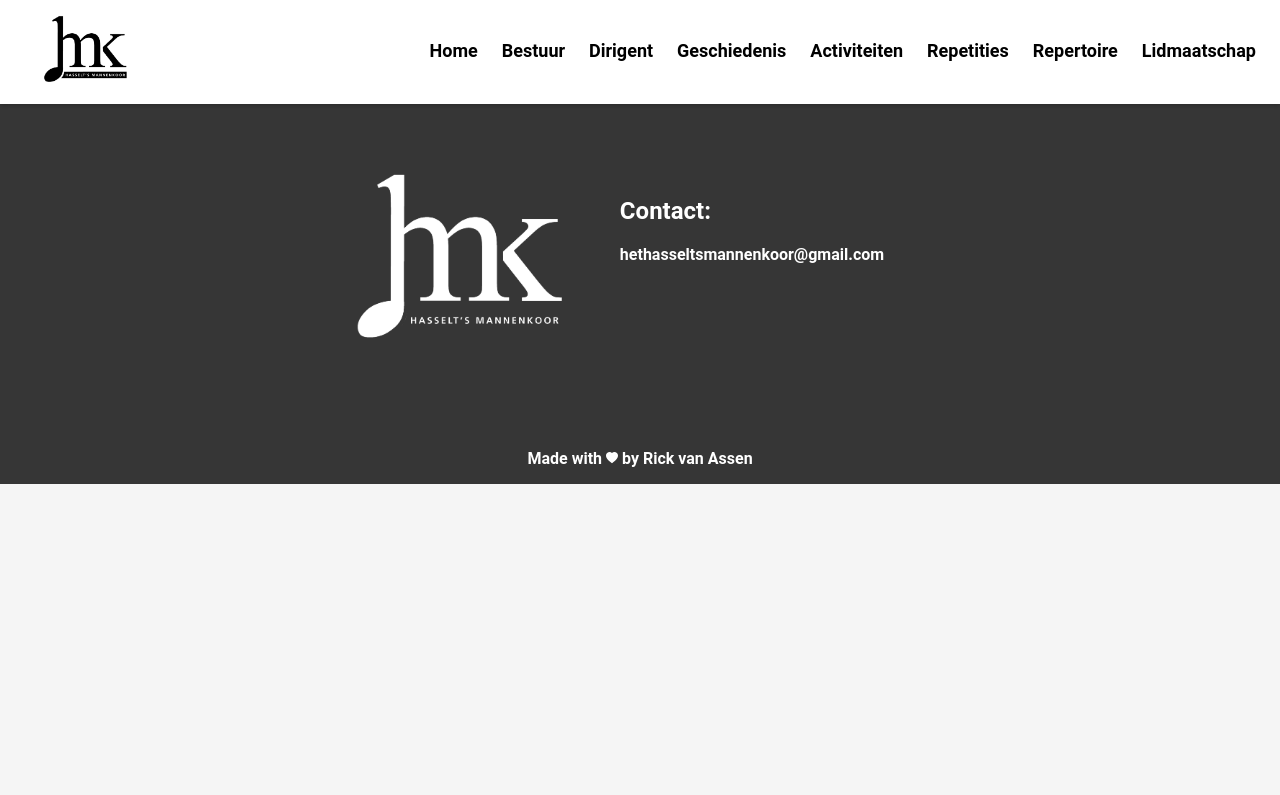
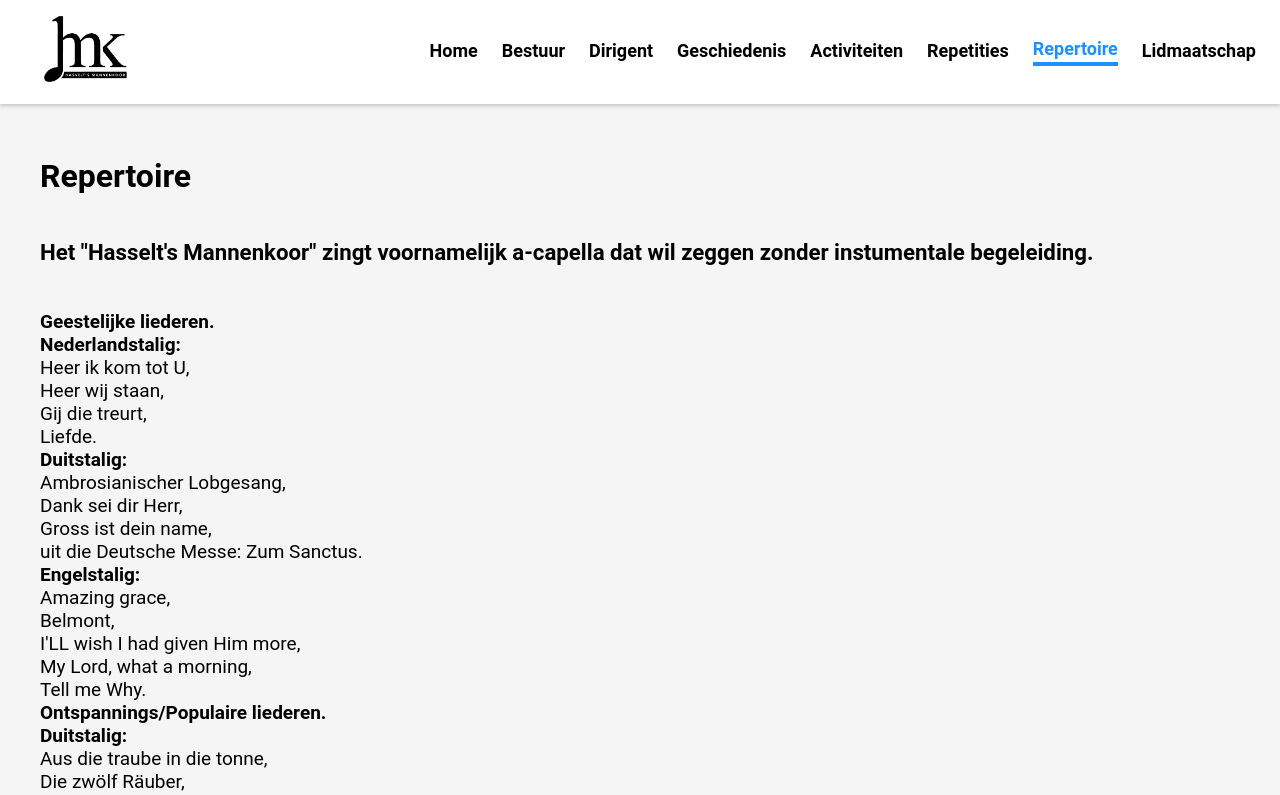
Before and after one commit to Rick-VA/mannenkoor-hasselt, a Vue app: page /repertoire in a window 1280 px wide. Shown: the top 795 px of the page. Built offline with nearby package versions, Linux system fonts and the light colour scheme.

Commit message:
Repertoire page

```diff
--- a/src/router/index.js
+++ b/src/router/index.js
@@ -5,6 +5,7 @@ import DirigentView from '../views/DirigentView.vue'
 import GeschiedenisView from '../views/GeschiedenisView.vue'
 import ActiviteitenView from '../views/ActivityView.vue'
 import RepetitiesView from '../views/RepetitiesView.vue'
+import RepertoireView from '../views/RepertoireView.vue'
 
 const router = createRouter({
   history: createWebHistory(import.meta.env.BASE_URL),
@@ -38,6 +39,11 @@ const router = createRouter({
       path: '/repetities',
       name: 'repetities',
       component: RepetitiesView
+    },
+    {
+      path: '/repertoire',
+      name: 'repertoire',
+      component: RepertoireView
     }
   ],
   linkExactActiveClass: 'activeLink',
--- /dev/null
+++ b/src/views/RepertoireView.vue
@@ -0,0 +1,114 @@
+<template>
+
+  <div class="bestuur-header">
+    <h1><b>Repertoire</b></h1>
+  </div>
+  <div class="bestuur-text">
+    <p>
+      <h3>Het "Hasselt's Mannenkoor" zingt voornamelijk a-capella dat wil zeggen zonder instumentale begeleiding.</h3>
+      <br>
+      <b>Geestelijke liederen.</b>
+      <br>
+      <b>Nederlandstalig:</b>
+      <br>
+      Heer ik kom tot U,
+      <br>
+      Heer wij staan,
+      <br>
+      Gij die treurt,
+      <br>
+      Liefde.
+      <br>
+      <b>Duitstalig:</b>
+      <br>
+      Ambrosianischer Lobgesang,
+      <br>
+      Dank sei dir Herr,
+      <br>
+      Gross ist dein name,
+      <br>
+      uit die Deutsche Messe: Zum Sanctus.
+      <br>
+      <b>Engelstalig:</b>
+      <br>
+      Amazing grace,
+      <br>
+      Belmont,
+      <br>
+      I'LL wish I had given Him more,
+      <br>
+      My Lord, what a morning,
+      <br>
+      Tell me Why.
+      <br>
+      <b>Ontspannings/Populaire liederen.</b>
+      <br>
+      <b>Duitstalig:</b>
+      <br>
+      Aus die traube in die tonne,
+      <br>
+      Die zwölf Räuber,
+      <br>
+      Ritters Abschied,
+      <br>
+      Wiegenlied.
+      <br>
+      <b>Engelstalig:</b>
+      <br>
+      From the time you say goodby,
+      <br>
+      My Bonnie,
+      <br>
+      Y'll never walk alone.
+      <br>
+      <b>Russisch:</b>
+      <br>
+      Soldatenlied,
+      <br>
+      Wolga.
+      <br>
+      <b>Musicals/Opera/Operette.</b>
+      <br>
+      Uit "Cats" Memory,
+      <br>
+      Uit "Die Zauberflöte" het slotkoor en priesterkoor.
+      <br>
+      <b>Kerstliederen.</b>
+      <br>
+      o.a. Ere zij God,
+      <br>
+      Die vesper,
+      <br>
+      Heerlijk klonk het lied der engelen,
+      <br>
+      Stille nacht,
+      <br>
+      Nowell, nowell,
+      <br>
+      Little drummerboy,
+      <br>
+      Freuet euch all, Yoy to the world.
+    </p>
+  </div>
+
+
+</template>
+
+<script>
+
+</script>
+
+<style scoped>
+.bestuur-header {
+  display: flex;
+  justify-content: flex-start;
+  padding-left: 2.5rem;
+  padding-top: 2rem;
+}
+
+.bestuur-text {
+  padding-left: 2.5rem;
+  padding-bottom: 5rem;
+  font-size: 19px;
+}
+</style>
```
